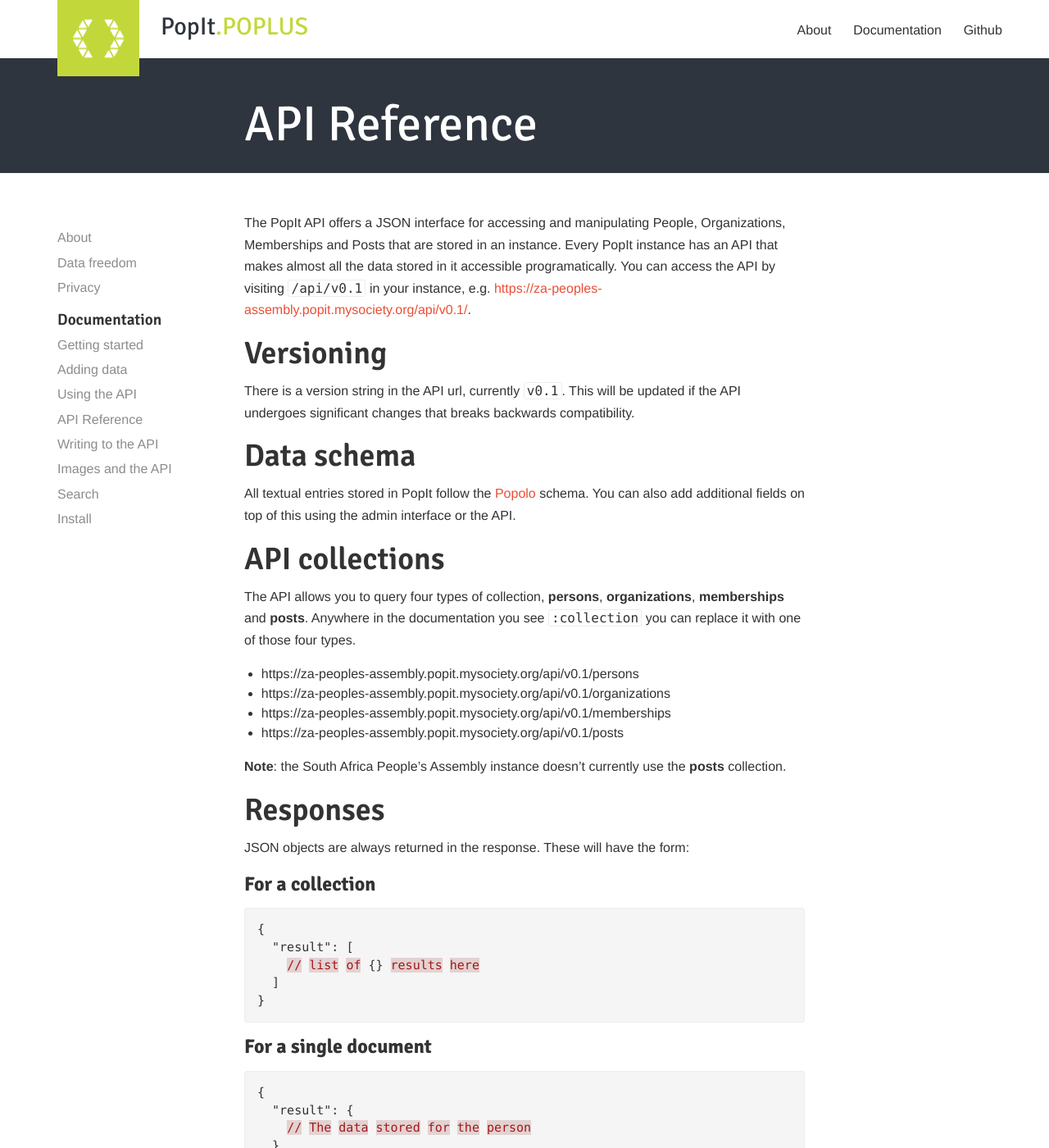
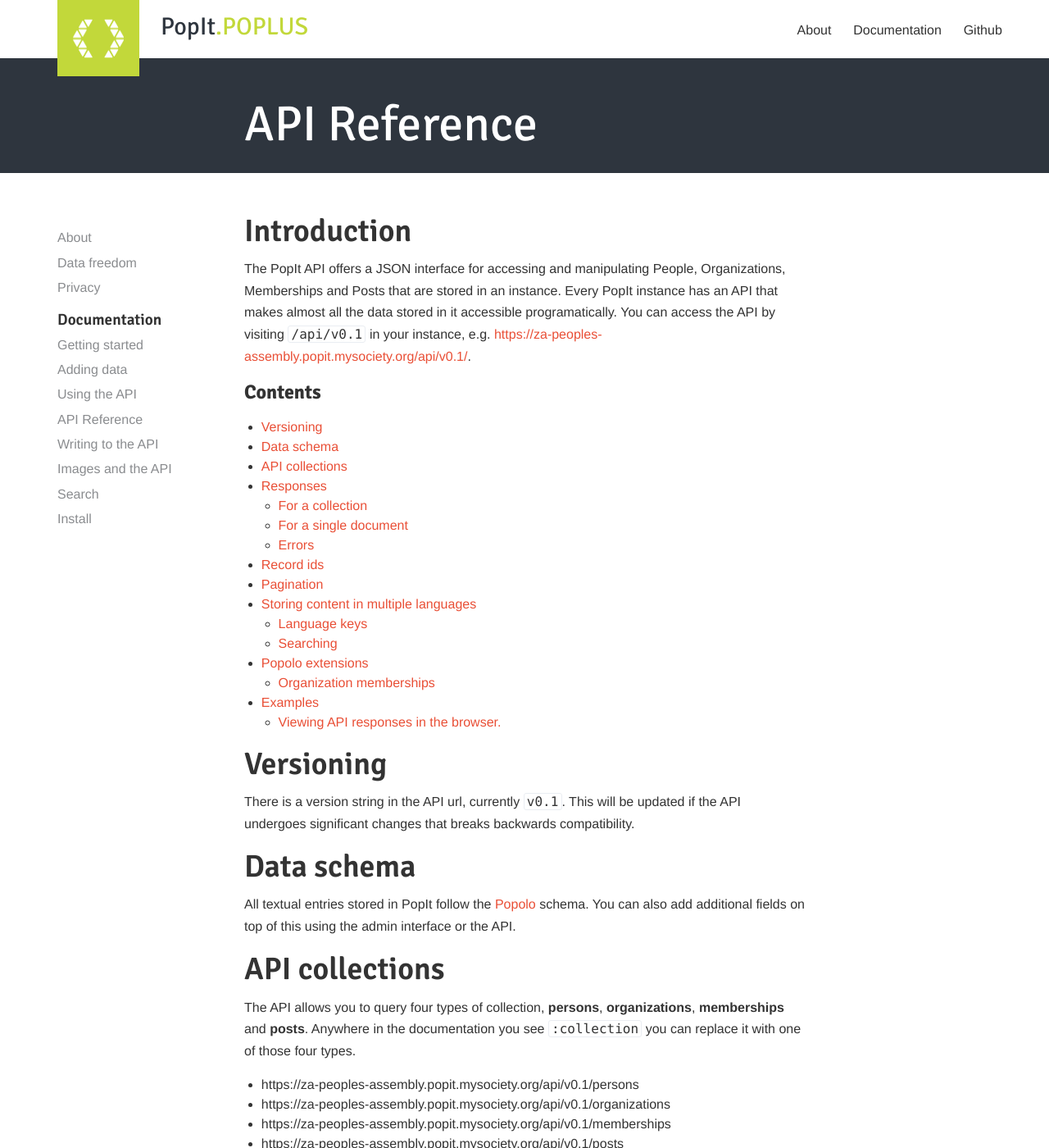
Before and after one commit to mysociety/popit.poplus.org, a Jekyll site: the page built from docs/api/reference.md, in a window 1280 px wide and 1400 px high. Shown: the whole window at 82% size. Built offline with Jekyll 4.4.1, drawn with Linux system fonts in a browser that asks for light colours.

Commit message:
Add Table of Contents to the API Reference page

```diff
--- a/docs/api/reference.md
+++ b/docs/api/reference.md
@@ -4,7 +4,16 @@ title: API Reference
 description: The PopIt API allows you to easily access all the data stored in PopIt from your code or other websites.
 ---
 
+## Introduction
+{:.no_toc}
+
 The PopIt API offers a JSON interface for accessing and manipulating People, Organizations, Memberships and Posts that are stored in an instance. Every PopIt instance has an API that makes almost all the data stored in it accessible programatically. You can access the API by visiting `/api/v0.1` in your instance, e.g. [https://za-peoples-assembly.popit.mysociety.org/api/v0.1/](https://za-peoples-assembly.popit.mysociety.org/api/v0.1/).
+
+### Contents
+{:.no_toc}
+
+* This will be replaced with the ToC, excluding the "Introduction" and "Contents" headers above
+{:toc}
 
 ## Versioning
 
@@ -114,7 +123,7 @@ An object is determined to be a translation object if all of the keys are valid
 
 When indexing multiple languages each translation is stored in a separate string key. So for the example above the English and Russian translations would be stored in `name_en` and `name_ru` respectively. So to search for a name in Russian you can use a query like `name_ru:Джон`. The `name` key will still exist, but will only contain the default language.
 
-### Popolo extensions
+## Popolo extensions
 
 In addition to the [Popolo schemas](http://popoloproject.com/specs/) we have added some PopIt specific customisations.
 
```
